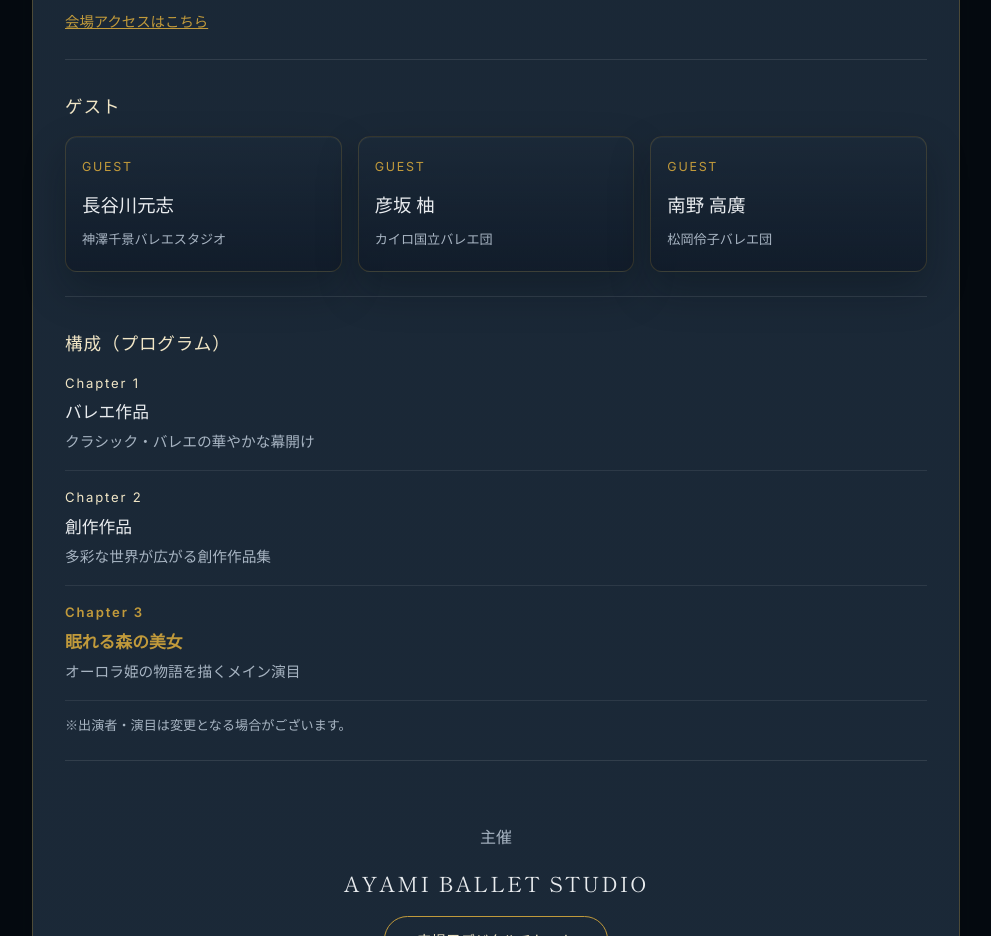
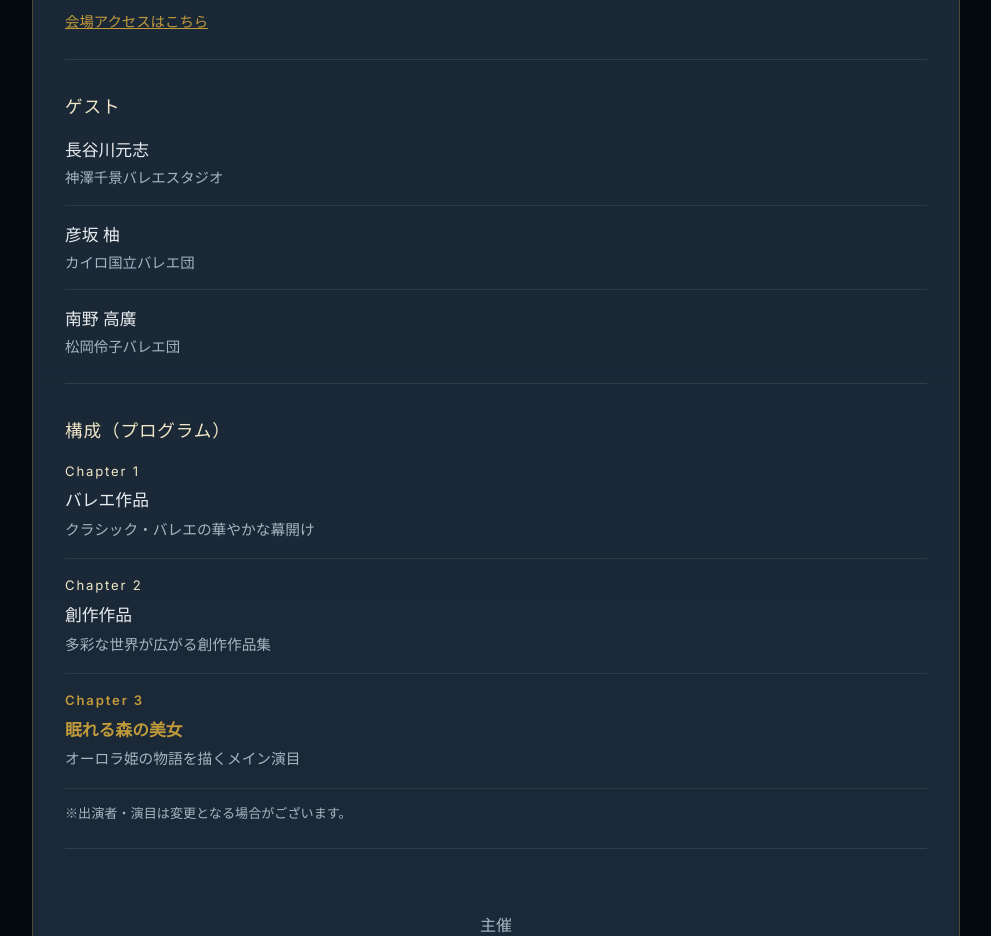
Before and after one commit to yutogasaki/sleeping-beauty, a Next.js app: page / in a window 1280 px wide. Shown: the part 2020-2956 px from the top of the page, without its empty margins (144-1135 px from the left). Built offline with nearby package versions, Linux system fonts and the light colour scheme; no server answers; the database is empty.

Commit message:
Simplify guest artist display

```diff
--- a/src/components/EventInfo.tsx
+++ b/src/components/EventInfo.tsx
@@ -61,34 +61,22 @@ export default function EventInfo() {
                         {/* Guests */}
                         <div style={{ borderBottom: "1px solid rgba(255,255,255,0.1)", paddingBottom: "1.5rem" }}>
                             <h4 style={{ color: "var(--color-accent-light)", fontSize: "1.1rem", marginBottom: "1rem" }}>ゲスト</h4>
-                            <div
-                                style={{
-                                    display: "grid",
-                                    gridTemplateColumns: "repeat(auto-fit, minmax(180px, 1fr))",
-                                    gap: "1rem",
-                                }}
-                            >
-                                {GUEST_ARTISTS.map((guest) => (
+                            <div style={{ display: "flex", flexDirection: "column", gap: "0.9rem" }}>
+                                {GUEST_ARTISTS.map((guest, index) => (
                                     <div
                                         key={guest.id}
-                                        className="glass-panel"
                                         style={{
-                                            padding: "1.25rem 1rem",
-                                            minHeight: "132px",
-                                            display: "flex",
-                                            flexDirection: "column",
-                                            justifyContent: "space-between",
-                                            borderColor: "rgba(var(--color-accent-rgb), 0.2)",
-                                            background: "linear-gradient(180deg, rgba(var(--color-surface-rgb), 0.9) 0%, rgba(var(--color-primary-rgb), 0.72) 100%)",
+                                            paddingBottom: index === GUEST_ARTISTS.length - 1 ? 0 : "0.9rem",
+                                            borderBottom:
+                                                index === GUEST_ARTISTS.length - 1
+                                                    ? "none"
+                                                    : "1px solid rgba(255,255,255,0.08)",
                                         }}
                                     >
-                                        <p style={{ color: "var(--color-accent)", fontSize: "0.78rem", letterSpacing: "0.14em", marginBottom: "0.8rem" }}>
-                                            GUEST
-                                        </p>
-                                        <p style={{ color: "var(--color-text)", fontSize: "1.15rem", fontFamily: "var(--font-heading)", marginBottom: "0.55rem" }}>
+                                        <p style={{ color: "var(--color-text)", fontSize: "1.05rem", fontFamily: "var(--font-heading)", marginBottom: "0.2rem" }}>
                                             {guest.name}
                                         </p>
-                                        <p style={{ color: "var(--color-text-muted)", fontSize: "0.82rem", lineHeight: 1.7 }}>
+                                        <p style={{ color: "var(--color-text-muted)", fontSize: "0.9rem", lineHeight: 1.7 }}>
                                             {guest.affiliation}
                                         </p>
                                     </div>
```
